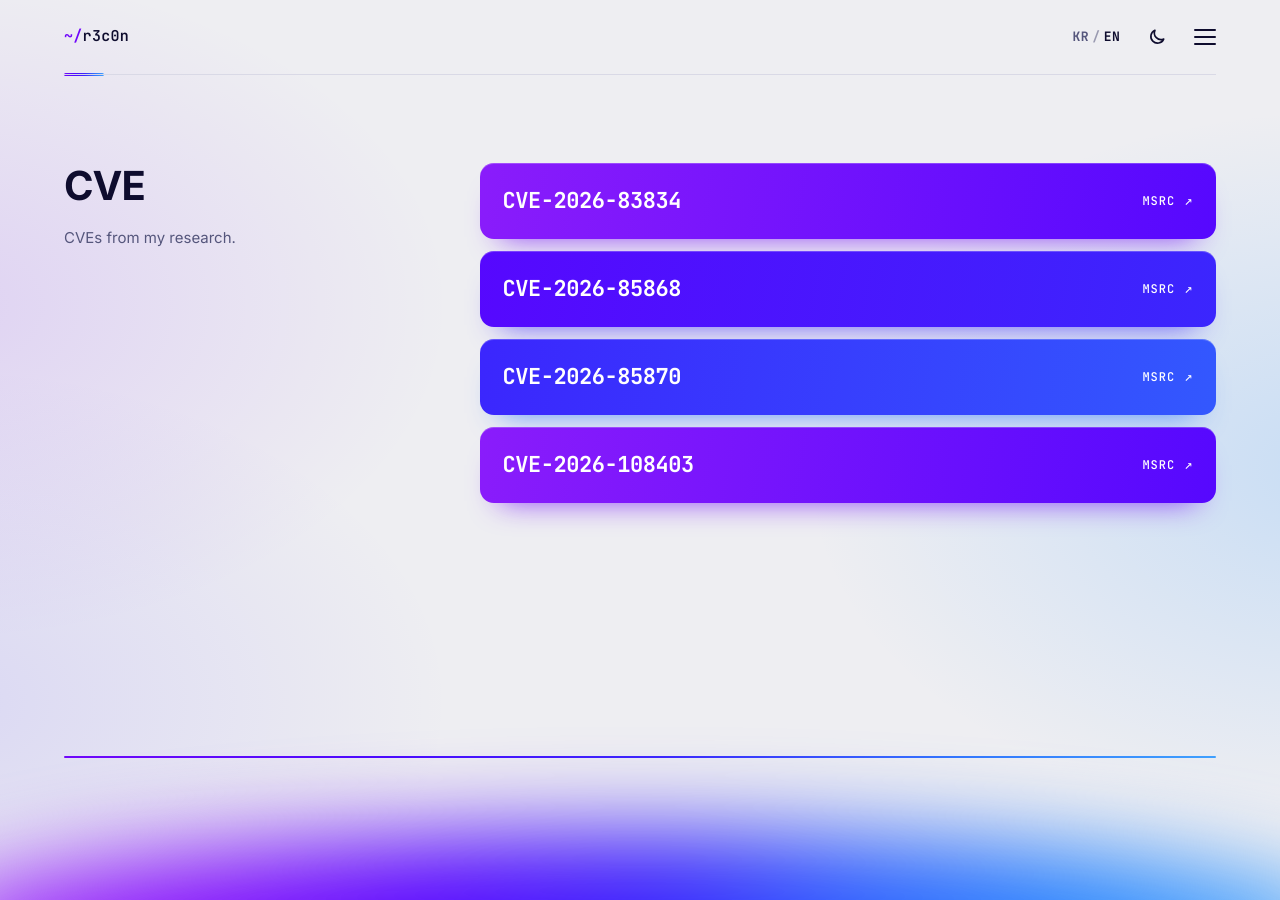
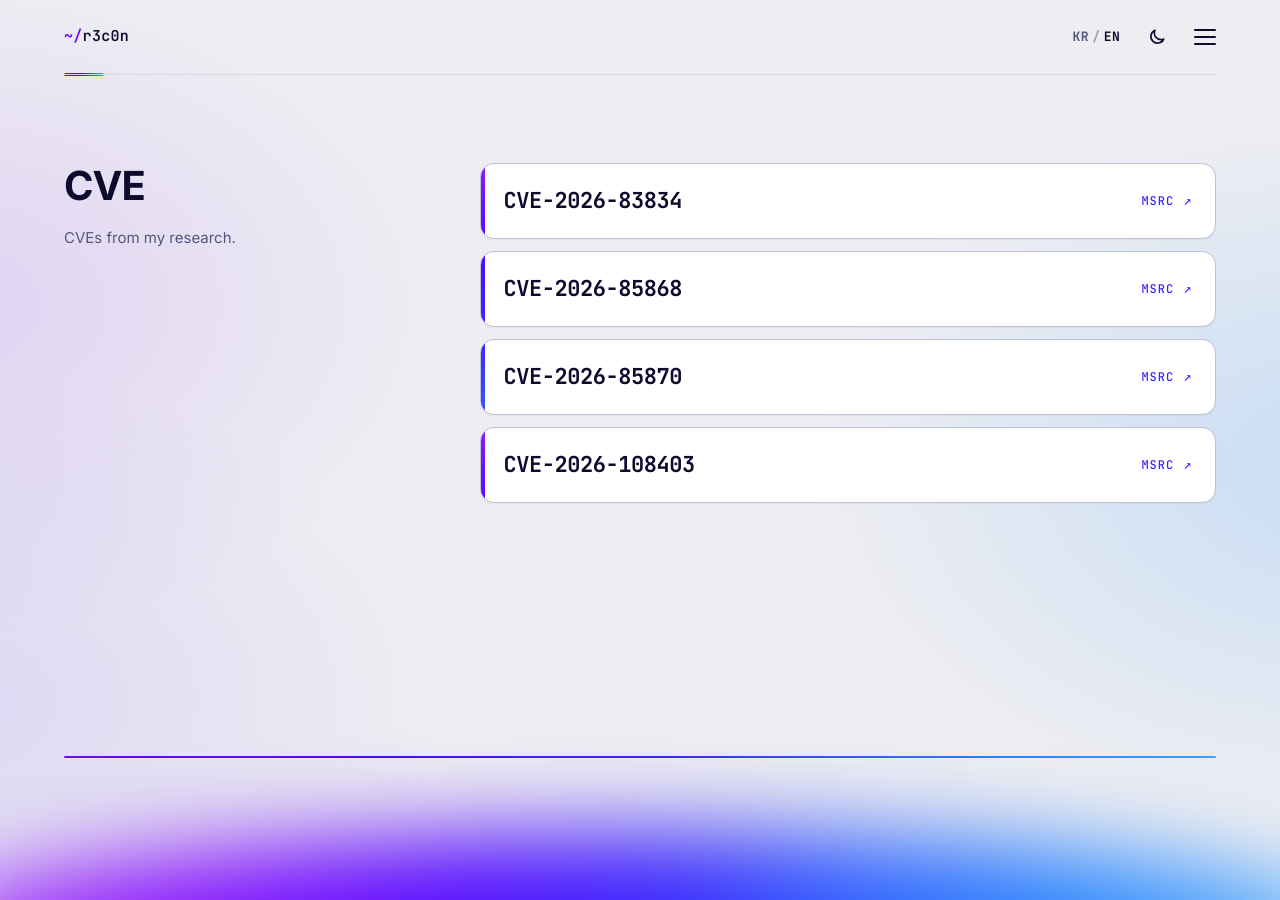
Before and after one commit to jhlee0507/jhlee0507.github.io, a Jekyll site: the page built from cve/index.html, in a window 1280 px wide. Built offline with Jekyll 4.4.1, drawn with Linux system fonts in a browser that asks for light colours.

Commit message:
Show the CVE list as plain cards

```diff
--- a/assets/css/site.css
+++ b/assets/css/site.css
@@ -294,28 +294,30 @@ h2,.sec-head h1{margin:0;font-size:clamp(1.75rem,3.2vw,2.5rem);line-height:1.15;
 .proj .body .ref:hover{color:var(--accent);text-decoration-color:var(--accent)}
 .proj .role{display:inline-block;margin-top:.9rem;padding:.25rem .7rem;border:1px solid transparent;border-radius:999px;background:linear-gradient(var(--paper),var(--paper)) padding-box,var(--grad) border-box;font-family:var(--mono);font-size:.75rem;font-weight:600;letter-spacing:.06em;text-transform:uppercase;color:var(--accent)}
 
-/* CVE */
+/* CVE: a plain card per id, with a thin band of the gradient down its left edge */
 .cves{list-style:none;margin:0;padding:0;display:grid;gap:.75rem}
 .cves a{
+  position:relative;overflow:hidden;
   display:flex;align-items:center;justify-content:space-between;gap:.5rem 1rem;flex-wrap:wrap;
   min-height:4.75rem;
   padding:1.1rem 1.4rem;
+  border:1px solid var(--rule-hi);
   border-radius:14px;
   text-decoration:none;
-  color:#fff;
-  background-color:var(--blue);
-  background-image:linear-gradient(100deg,var(--c1),var(--c2));
-  box-shadow:0 1px 0 rgba(255,255,255,.22) inset,0 18px 30px -20px var(--glow);
-  transition:box-shadow .15s ease,transform .15s ease,filter .15s ease;
+  color:var(--ink);
+  background-color:var(--paper);
+  box-shadow:0 1px 2px rgba(14,12,46,.05);
+  transition:box-shadow .15s ease,transform .15s ease,border-color .15s ease;
 }
-.cves .c0 a{--c1:#8a1cfb;--c2:#5608fe;--glow:rgba(var(--vi),.8)}
-.cves .c1 a{--c1:#5608fe;--c2:var(--blue);--glow:rgba(var(--bl),.8)}
-.cves .c2 a{--c1:var(--blue);--c2:#3358fe;--glow:rgba(var(--az),.85)}
-.cves a:hover{color:#fff}
-@media (hover:hover){.cves a:hover{filter:brightness(1.1);transform:translateY(-2px);box-shadow:0 1px 0 rgba(255,255,255,.22) inset,0 24px 36px -20px var(--glow)}}
+.cves a::before{content:"";position:absolute;left:0;top:0;bottom:0;width:4px;background:linear-gradient(180deg,var(--c1),var(--c2))}
+.cves .c0 a{--c1:#8a1cfb;--c2:#5608fe;--glow:rgba(var(--vi),.45)}
+.cves .c1 a{--c1:#5608fe;--c2:var(--blue);--glow:rgba(var(--bl),.45)}
+.cves .c2 a{--c1:var(--blue);--c2:#3358fe;--glow:rgba(var(--az),.5)}
+.cves a:hover{color:var(--ink)}
+@media (hover:hover){.cves a:hover{transform:translateY(-2px);border-color:var(--accent);box-shadow:0 1px 2px rgba(14,12,46,.05),0 18px 30px -22px var(--glow)}}
 .cves a:focus-visible{outline-offset:3px}
-.cves .id{font-family:var(--mono);font-size:clamp(1.0625rem,2vw,1.375rem);font-weight:700;letter-spacing:-.02em;white-space:nowrap;color:#fff}
-.cves .lab{font-family:var(--mono);font-size:.75rem;font-weight:500;letter-spacing:.08em;text-transform:uppercase;white-space:nowrap;color:#fff}
+.cves .id{font-family:var(--mono);font-size:clamp(1.0625rem,2vw,1.375rem);font-weight:700;letter-spacing:-.02em;white-space:nowrap;color:var(--ink)}
+.cves .lab{font-family:var(--mono);font-size:.75rem;font-weight:500;letter-spacing:.08em;text-transform:uppercase;white-space:nowrap;color:var(--accent)}
 .cves .lab::after{content:" ↗\FE0E";font-variant-emoji:text;font-size:1.15em}
 
 main > section:last-child{border-bottom:0}
@@ -401,6 +403,7 @@ footer{height:9rem}
   h1 .zero{background:none;-webkit-text-fill-color:currentColor;filter:none}
   .sec-head .num{background:none;-webkit-text-fill-color:currentColor}
   .cves a,.ticker-track a{background:none;color:var(--ink);border:1px solid var(--rule-hi);box-shadow:none}
+  .cves a::before{display:none}
   .cves .id,.cves .lab{color:var(--ink)}
 }
 @media (forced-colors:active){
```
